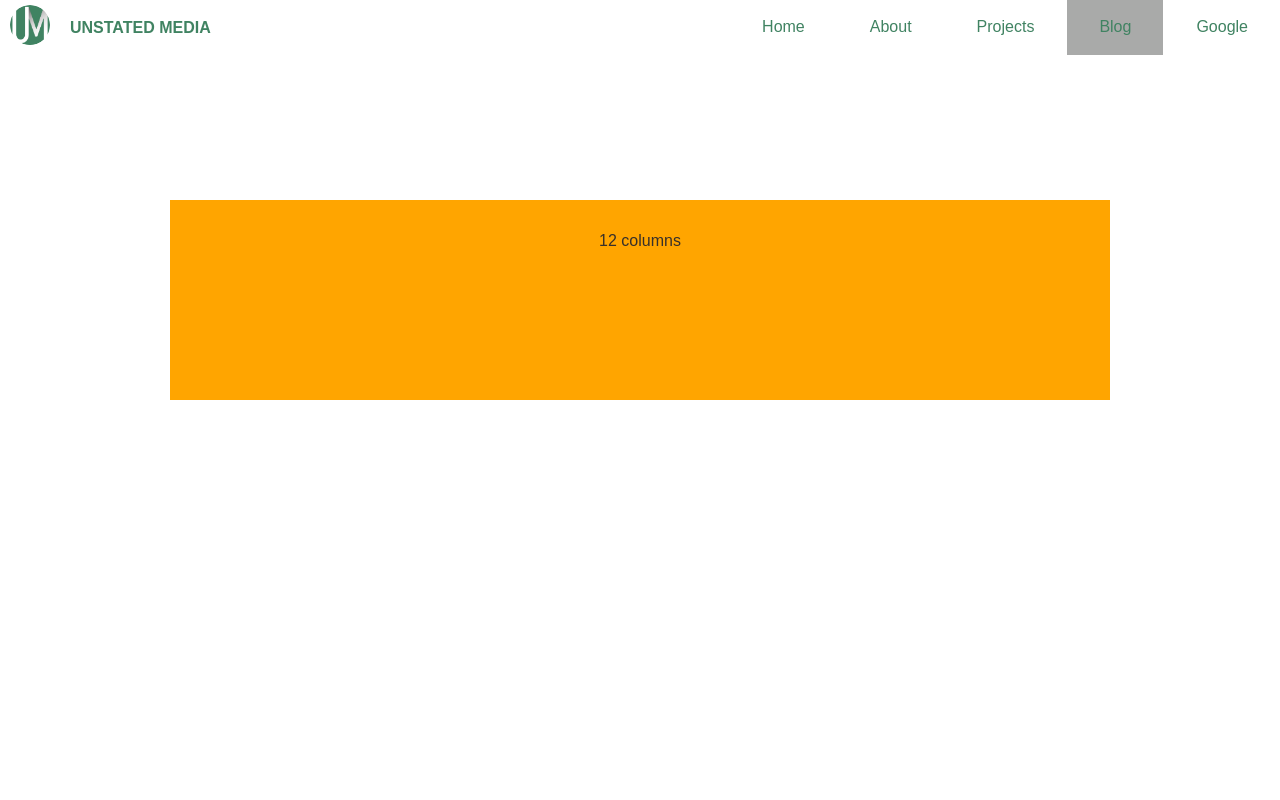
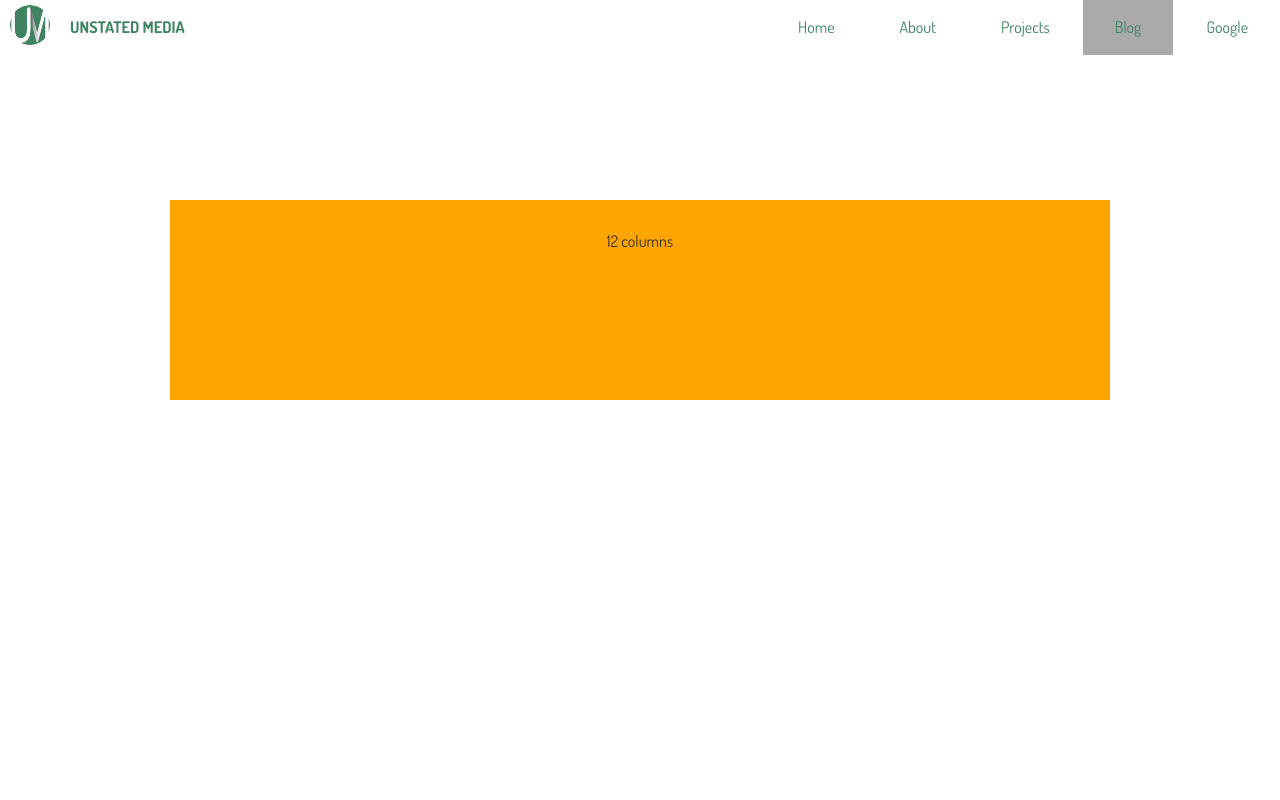
Before and after one commit to wpsmith87/umedia-web-1.1, a plain HTML site: page index.html in a window 1280 px wide. Shown: the top 800 px of the page. Drawn offline with Linux system fonts and the light colour scheme.

Commit message:
commit message

```diff
--- a/css/styles.css
+++ b/css/styles.css
@@ -19,6 +19,11 @@ summary, hgroup {
   margin: 0;
   padding: 0;
   border: 0;
+}
+* {
+
+font-family: 'Dosis', sans-serif;
+
 }
 
 a:active,
--- a/index.html
+++ b/index.html
@@ -8,6 +8,7 @@
   <meta name="viewport" content="width=device-width, initial-scale=1">
 
   <!-- Stylesheets -->
+  <link href="https://fonts.googleapis.com/css?family=Dosis:300,400,500,700" rel="stylesheet">
   <link rel="stylesheet" href="css/float-grid.css" />
   <link rel="stylesheet" href="css/main.css" />
   <link rel="stylesheet" href="css/styles.css">
@@ -15,7 +16,7 @@
 <body>
 
   <header>
-      <img src="images/umedialogo1.2.01.png" class="icon-img">
+      <img src="images/umedialogo1.4.png" class="icon-img">
       <a href="#home" class="logo" data-scroll>UNSTATED MEDIA</a>
       <nav class="nav-collapse">
         <ul>
```
Also changed, not shown: images/umedialogo1.4.png (added).
